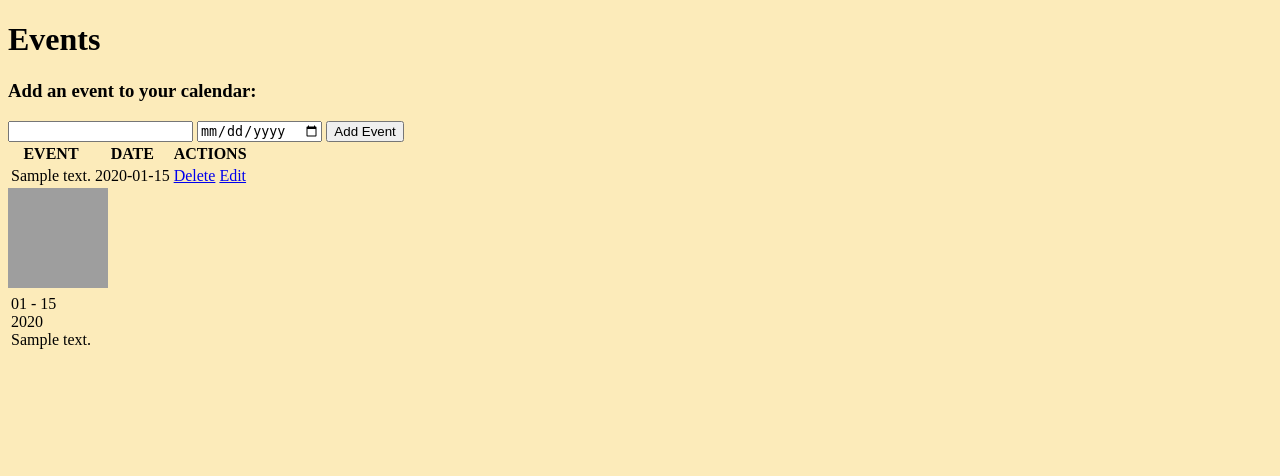
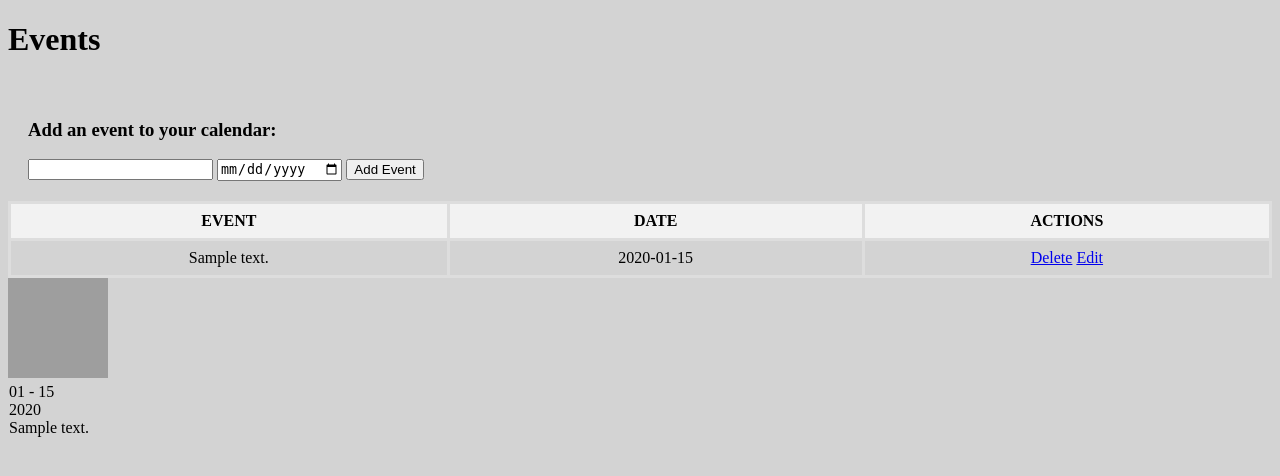
Before and after one commit to daniCodes1/IntelligentDashboard, a Flask app: page / in a window 1280 px wide. Shown: the top 476 px of the page. Run offline with Flask 3, Linux system fonts and the light colour scheme; tables that the repository leaves empty hold one stand-in row (values such as "Sample post"); grey boxes are pictures that could not be loaded.

Commit message:
Add styling to events list

```diff
--- a/static/styles.css
+++ b/static/styles.css
@@ -1,3 +1,35 @@
+@import url('https://fonts.googleapis.com/css2?family=Bubblegum+Sans&display=swap');
+
+
+
 body {
-  background-color: rgb(252, 235, 186);
+  background-color: lightgray
 }
+
+.form-container {
+  /* position: fixed;
+  bottom: 0; */
+  width: 100%;
+  /* background-color: #f1f1f1; */
+  padding: 20px;
+}
+
+table {
+  border-collapse: collapse;
+  width: 100%;
+}
+
+.list-events th,
+.list-events td {
+  padding: 8px;
+  text-align: center;
+  border: 3px solid #ddd;
+}
+
+.list-events tr:hover {
+  background-color: #f2f2f2;
+}
+
+.list-events th {
+  background-color: #f2f2f2;
+}
```
